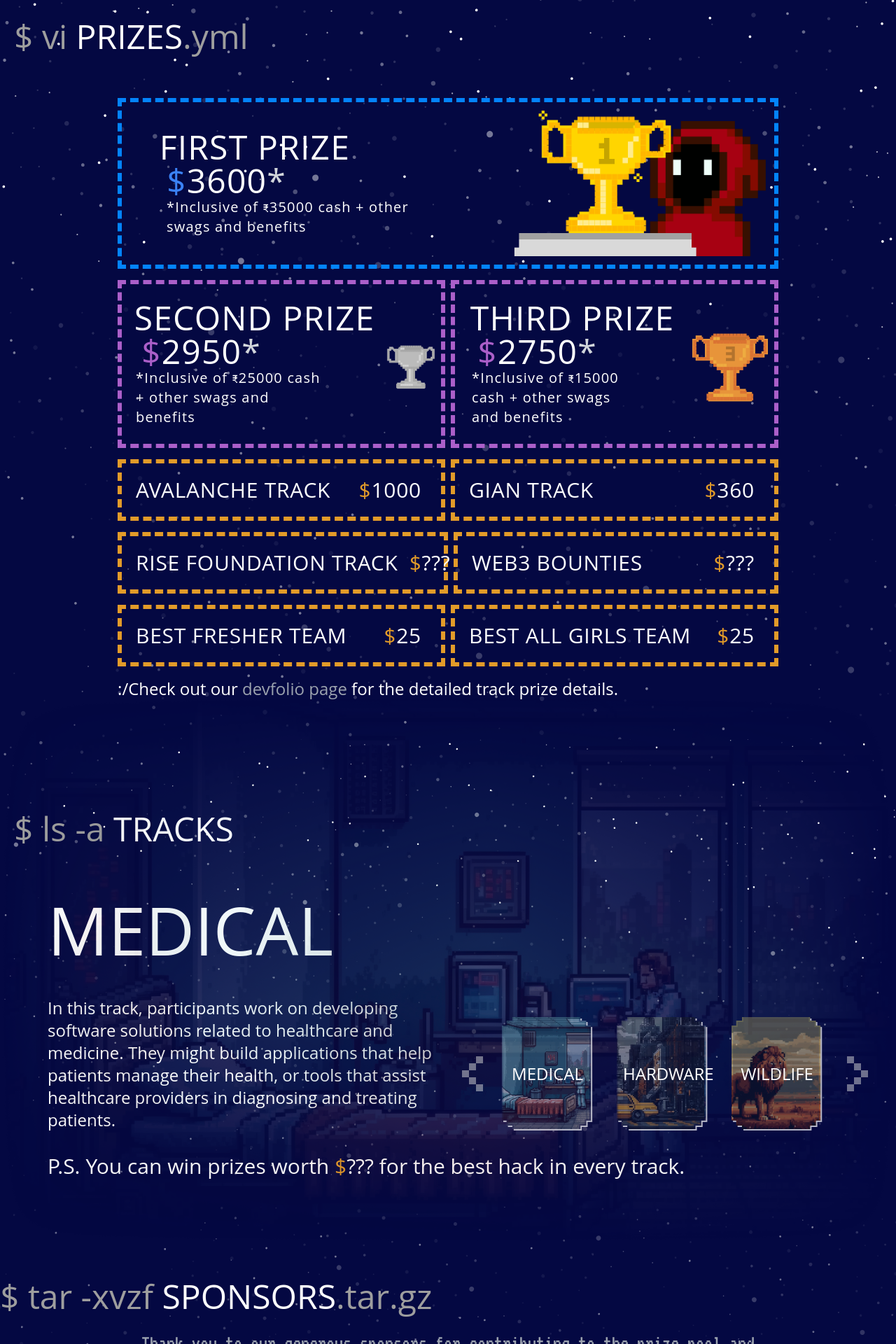
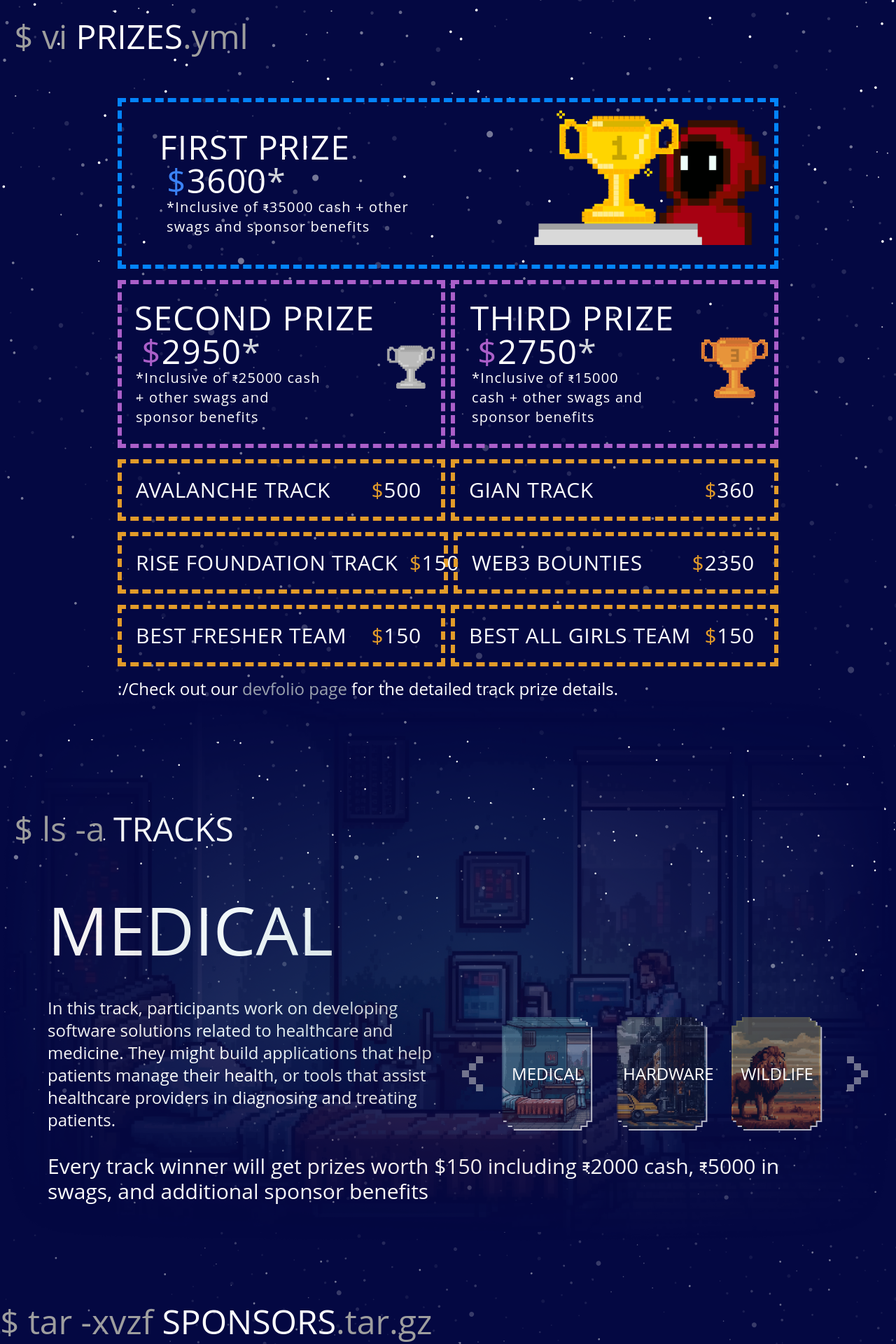
Before and after one commit to rishavranjan943/Hackathon-website-2024, a React (Vite) app: page / in a window 1280 px wide. Shown: the part 2763-4683 px from the top of the page at 70% size. Built offline with nearby package versions, Linux system fonts and the light colour scheme.

Commit message:
Update prizes amount

```diff
--- a/src/components/Prizes/Prizes.jsx
+++ b/src/components/Prizes/Prizes.jsx
@@ -52,7 +52,7 @@ const Prizes = () => {
                                 <h1 className="text-2xl md:text-3xl lg:text-4xl xl:text-5xl 2xl:text-6xl  whitespace-nowrap lg:p-10 sm:pl-4 pl-1 tracking-wide">
                                     <h2>&nbsp;FIRST PRIZE</h2>
                                     <h2 className=' sm:pl-6 pl-2'><span className="text-blue-500">$</span>3600<span className='text-gray-300'>*</span></h2>
-                                    <h3 className='max-lg:hidden sm:pl-6 pl-1 text-sm sm:text-sm md:text-md lg:text-lg xl:text-xl 2xl:text-2xl text-wrap max-w-[80%]'>*Inclusive of &#8377;35000 cash + other swags and benefits</h3>
+                                    <h3 className='max-lg:hidden sm:pl-6 pl-1 text-sm sm:text-sm md:text-md lg:text-lg xl:text-xl 2xl:text-2xl text-wrap max-w-[80%]'>*Inclusive of &#8377;35000 cash + other swags and sponsor benefits</h3>
                                 </h1>
                             </div>
                             <div className="flex items-end h-full">
@@ -70,7 +70,7 @@ const Prizes = () => {
                                     <h1 className="text-2xl md:text-3xl lg:text-4xl xl:text-5xl 2xl:text-6xl  whitespace-nowrap p-2 pl-1 tracking-wide">
                                         <h2 className='w-fit'>&nbsp;SECOND PRIZE</h2>
                                         <h2 className=' sm:pl-6 pl-2 w-fit'><span className="text-purple">$</span>2950<span className='text-gray-300'>*</span></h2>
-                                        <h3 className='max-lg:hidden sm:pl-4 pl-1 text-sm sm:text-sm md:text-md lg:text-lg xl:text-xl 2xl:text-2xl text-wrap max-w-[80%]'>*Inclusive of &#8377;25000 cash + other swags and benefits</h3>
+                                        <h3 className='max-lg:hidden sm:pl-4 pl-1 text-sm sm:text-sm md:text-md lg:text-lg xl:text-xl 2xl:text-2xl text-wrap max-w-[80%]'>*Inclusive of &#8377;25000 cash + other swags and sponsor benefits</h3>
                                     </h1>
                                 </div>
                                 <div className="flex items-end h-24 xs:h-auto">
@@ -86,7 +86,7 @@ const Prizes = () => {
                                     <h1 className="text-2xl md:text-3xl lg:text-4xl xl:text-5xl 2xl:text-6xl whitespace-nowrap lg:p-2 pl-1 tracking-wide">
                                         <h2>&nbsp;THIRD PRIZE</h2>
                                         <h2 className=' sm:pl-6 pl-2'><span className="text-purple">$</span>2750<span className='text-gray-300'>*</span></h2>
-                                        <h3 className='max-lg:hidden sm:pl-4 pl-1 text-sm sm:text-sm md:text-md lg:text-lg xl:text-xl 2xl:text-2xl text-wrap max-w-[80%]'>*Inclusive of &#8377;15000 cash + other swags and benefits</h3>
+                                        <h3 className='max-lg:hidden sm:pl-4 pl-1 text-sm sm:text-sm md:text-md lg:text-lg xl:text-xl 2xl:text-2xl text-wrap max-w-[80%]'>*Inclusive of &#8377;15000 cash + other swags and sponsor benefits</h3>
                                     </h1>
                                 </div>
                                 <div className="flex items-end h-24 xs:h-auto">
@@ -113,7 +113,7 @@ const Prizes = () => {
                                                 </div>
                                                 <div className="text-right pr-2">
                                                     <h1 className="text-lg md:text-xl lg:text-2xl xl:text-3xl 2xl:text-4xl whitespace-nowrap lg:p-2 pl-1 tracking-wide">
-                                                        <span className="text-[#E29B29]">$</span>1000
+                                                        <span className="text-[#E29B29]">$</span>500
                                                     </h1>
                                                 </div>
                                             </div>
@@ -148,7 +148,7 @@ const Prizes = () => {
                                                 </div>
                                                 <div className="text-right pr-2">
                                                     <h1 className="text-lg md:text-xl lg:text-2xl xl:text-3xl 2xl:text-4xl whitespace-nowrap lg:p-2 pl-1 tracking-wide">
-                                                        <span className="text-[#E29B29]">$</span>???
+                                                        <span className="text-[#E29B29]">$</span>150
                                                     </h1>
                                                 </div>
                                             </div>
@@ -164,7 +164,7 @@ const Prizes = () => {
                                                 </div>
                                                 <div className="text-right pr-2">
                                                     <h1 className="text-lg md:text-xl lg:text-2xl xl:text-3xl 2xl:text-4xl whitespace-nowrap lg:p-2 pl-1 tracking-wide">
-                                                        <span className="text-[#E29B29]">$</span>???
+                                                        <span className="text-[#E29B29]">$</span>2350
                                                     </h1>
                                                 </div>
                                             </div>
@@ -183,7 +183,7 @@ const Prizes = () => {
                                                 </div>
                                                 <div className="text-right pr-2">
                                                     <h1 className="text-lg md:text-xl lg:text-2xl xl:text-3xl 2xl:text-4xl whitespace-nowrap lg:p-2 pl-1 tracking-wide">
-                                                        <span className="text-[#E29B29]">$</span>25
+                                                        <span className="text-[#E29B29]">$</span>150
                                                     </h1>
                                                 </div>
                                             </div>
@@ -199,7 +199,7 @@ const Prizes = () => {
                                                 </div>
                                                 <div className="text-right pr-2">
                                                     <h1 className="text-lg md:text-xl lg:text-2xl xl:text-3xl 2xl:text-4xl whitespace-nowrap lg:p-2 pl-1 tracking-wide">
-                                                        <span className="text-[#E29B29]">$</span>25
+                                                        <span className="text-[#E29B29]">$</span>150
                                                     </h1>
                                                 </div>
                                             </div>
--- a/src/components/Tracks/Tracks.jsx
+++ b/src/components/Tracks/Tracks.jsx
@@ -110,7 +110,7 @@ const Tracks = () => {
                         <img src={right_key} alt="" className='opacity-50 hover:opacity-100' onClick={() => {moveRight(); handleCardClick((selectedTrack % 6) + 1)}}/>
                     </div>
                 </div>
-                <div className='px-12 text-white mt-8 text-xl md:text-xl lg:text-2xl xl:text-3xl 2xl:text-4xl'>P.S. You can win prizes worth <span className='text-[#E29B29]'>$</span>??? for the best hack in every track.</div>
+                <div className='px-12 text-white mt-8 text-xl md:text-xl lg:text-2xl xl:text-3xl 2xl:text-4xl'>Every track winner will get prizes worth <span className=''>$</span>150 including ₹2000 cash, ₹5000 in swags, and additional sponsor benefits</div>
             </div>
         </section>
     );
```
